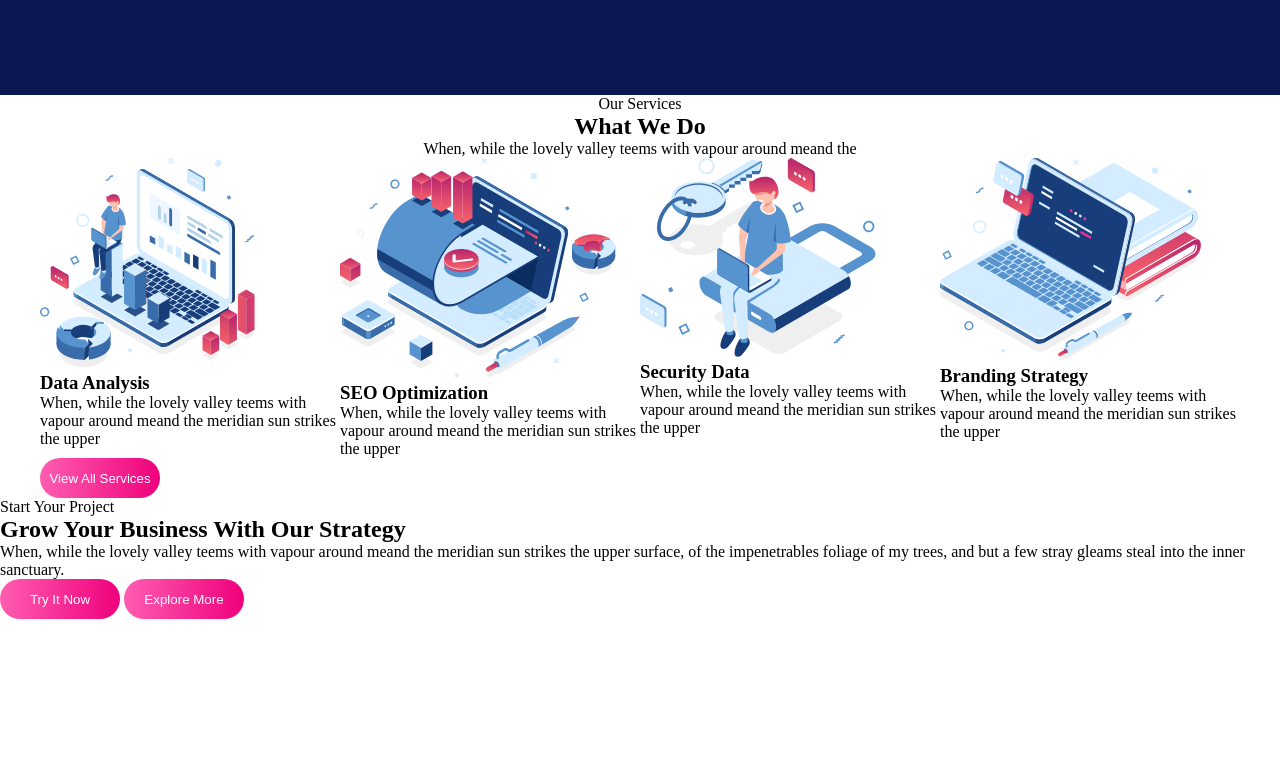
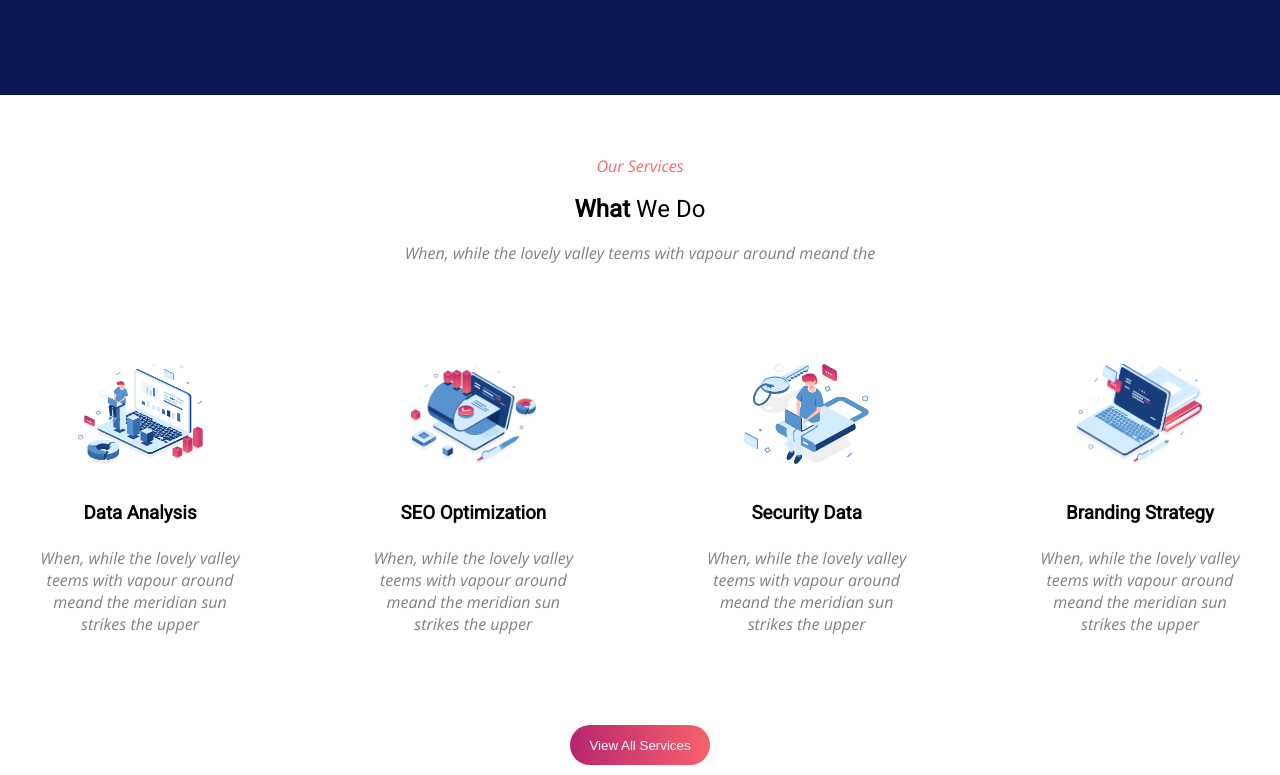
Before and after one commit to alelig95/proj-html-vuejs, a website: page index.html in a window 1280 px wide. Shown: the part 585-1360 px from the top of the page. Before the commit the page ends 1204 px from the top, so only its background shows below. Drawn offline with nearby package versions, Linux system fonts and the light colour scheme.

Commit message:
Prima Milestone completa

```diff
--- a/index.html
+++ b/index.html
@@ -5,6 +5,10 @@
   <meta http-equiv="X-UA-Compatible" content="IE=edge">
   <meta name="viewport" content="width=device-width, initial-scale=1.0">
   <link rel="stylesheet" href="https://use.fontawesome.com/releases/v5.5.0/css/all.css">
+  <link rel="preconnect" href="https://fonts.gstatic.com">
+  <link href="https://fonts.googleapis.com/css2?family=Open+Sans:ital@1&display=swap" rel="stylesheet">
+  <link rel="preconnect" href="https://fonts.gstatic.com">
+  <link href="https://fonts.googleapis.com/css2?family=Heebo&display=swap" rel="stylesheet">
   <script src="https://cdn.jsdelivr.net/npm/vue/dist/vue.js"></script>
   <link rel="stylesheet" href="dist/app.css">
   <title>Document</title>
@@ -29,7 +33,7 @@
         </div>
         <div class="jumbotron">
           <h1>Businnes Planning
-            <span>Digital Technology</span>
+            <span class="weight-normal">Digital Technology</span>
             Modern Solution!
           </h1>
           <p>When, while the lovely valley teems witch vapour around meand the meridian sun strikes the upper surface.</p>
@@ -41,10 +45,10 @@
 
     <div class="container">
       <div class="services">
-        <p class="">Our Services</p>
-        <h2>What <span>We Do</span></h2>
+          <span>Our Services</span>
+          <h2>What <span class="weight-normal">We Do</span></h2>
           <p class="services-description">When, while the lovely valley teems with vapour around meand the</p>
-      </div>
+
         <div class="services-list">
           <div class="data-analysis">
             <img src="images/Group-247.png" alt="">
@@ -68,17 +72,35 @@
           </div>
 
         </div>
-      <button>View All Services</button>
+        <button class="pink-button">View All Services</button>
+      </div>
     </div>
     <div class="grow-your-business-section">
-
-      <p>Start Your Project</p>
-      <h2>Grow Your Business <span>With Our Strategy</span></h2>
+      <div class="container">
+        <div class="grow-your-business">
+          <span>Start Your Project</span>
+          <h2>Grow Your Business <span class="weight-normal">With Our Strategy</span></h2>
           <p>When, while the lovely valley teems with vapour around meand the meridian sun strikes the upper surface,
             of the impenetrables foliage of my trees, and but a few stray gleams steal into the inner sanctuary.
           </p>
           <button class="pink-button">Try It Now</button>
           <button class="blue-button">Explore More</button>
+        </div>
+      </div>
+    </div>
+
+    <div class="portfolio-section">
+      <div class="container">
+        <div class="portfolio-section-content">
+          <span>Portfolio</span>
+          <h3>latest <span class="weight-normal">Work</span></h3>
+        </div>
+        <div class="portfolio-section-content-img">
+          <img src="images/8wa60okr-1-790x576.jpg" alt="">
+          <img src="images/DRY-1-790x576.jpg" alt="">
+          <img src="images/a247b00b-3621-470f-b4b8-b3ac46f25907-1-790x576.jpg" alt="">
+        </div>
+      </div>
     </div>
 
 
--- a/src/app.scss
+++ b/src/app.scss
@@ -1,4 +1,16 @@
 @import "colors";
+@import "fonts";
+@mixin buttons-style {
+  border-radius: 25px;
+  width: 140px;
+  height: 40px;
+  border: none;
+  color: #fff;
+}
+@mixin flex-space-between {
+  display: flex;
+  justify-content: space-between;
+}
 /*common rules*/
 *{
   box-sizing: border-box;
@@ -6,9 +18,21 @@
   margin: 0;
 }
 
+body{
+  font-family: $font-body;
+}
+
 .container{
   width: 1200px;
   margin: 0 auto;
+}
+
+h1, h2, h3{
+  font-family: $font-title;
+}
+
+.weight-normal{
+  font-weight: normal;
 }
 
 ul{
@@ -25,13 +49,15 @@ ul{
   float: left;
 }
 
-button{
-  background: linear-gradient(to right, #ff5db1 0%,#ef017c 100%);
-  border-radius: 25px;
-  width: 120px;
-  height: 40px;
-  border: none;
-  color: #fff;
+.pink-button{
+  background: $gradient-pink-button;
+  @include buttons-style();
+}
+
+.blue-button{
+  background: $gradient-blue-button;
+  @include buttons-style();
+  margin-left: 20px;
 }
 
 header{
@@ -41,6 +67,13 @@ header{
   background-repeat: no-repeat;
   background-size: 40%;
   background-position: 80% 60%;
+  margin-bottom: 60px;
+
+  .navbar{
+    height: 90px;
+    display: flex;
+    align-items: center;
+  }
 
   .jumbotron{
 
@@ -51,14 +84,14 @@ header{
       font-size: 45px;
     }
     span{
-      font-weight: normal;
       margin: 5px 0;
     }
 
     p{
       margin-top: 30px;
+      margin-bottom: 55px;
       width: 400px;
-      color: #03a7d3e6;
+      color: $blue-p;
     }
   }
 }
@@ -66,8 +99,87 @@ header{
 .services{
   text-align: center;
 
+   > span{
+    color: $span;
+  }
+
+  h2{
+    margin: 15px 0;
+  }
+
+  p{
+    color: $services-p;
+  }
+
   &-list{
-    display: flex;
-    justify-content: space-between;
+    @include flex-space-between();
+    text-align: center;
+
+    img{
+      width: 125px;
+      height: 100px;
+      margin-top: 100px;
+    }
+
+    h3{
+      margin-top: 30px;
+      margin-bottom: 20px;
+    }
+
+    p{
+      color: $services-p;
+      width: 200px;
+    }
+  }
+  button{
+    margin-top: 90px;
   }
 }
+
+.grow-your-business-section{
+  background-color: #0a1750;
+  height: 700px;
+  color: #fff;
+  margin-top: 70px;
+  background-image: url('../images/men-data.png');
+  background-repeat: no-repeat;
+  background-size: 27%;
+  background-position: 20% 60%;
+  margin-bottom: 60px;
+  display: flex;
+  align-items: center;
+
+  .grow-your-business{
+    margin-left: 650px;
+  }
+
+  h2{
+    width: 410px;
+    margin-top: 30px;
+    font-size: 45px;
+  }
+
+  p{
+    width: 400px;
+    margin-top: 30px;
+    margin-bottom: 40px;
+    color: $blue-p;
+  }
+}
+
+.portfolio-section{
+
+  &-content{
+    margin-bottom: 30px;
+    > span{
+      color: $span;
+    }
+  }
+  &-content-img{
+    @include flex-space-between();
+
+    img{
+      width: 350px;
+    }
+  }
+}
--- a/src/colors.scss
+++ b/src/colors.scss
@@ -1 +1,6 @@
 $blue-background: #0a1750;
+$services-p: #808080;
+$span: #f9696b;
+$gradient-pink-button: linear-gradient(to right, #b7256e 0%,#f8626b 100%);
+$gradient-blue-button: linear-gradient(to right, #03a6d2 0%,#1f3e83 100%);
+$blue-p: #047caa;
--- /dev/null
+++ b/src/fonts.scss
@@ -0,0 +1,2 @@
+$font-body: 'Open Sans', sans-serif;
+$font-title: 'Heebo', sans-serif;
```
Also changed, not shown: dist/app.css. Lines whose indentation alone changed are shown as unchanged.
